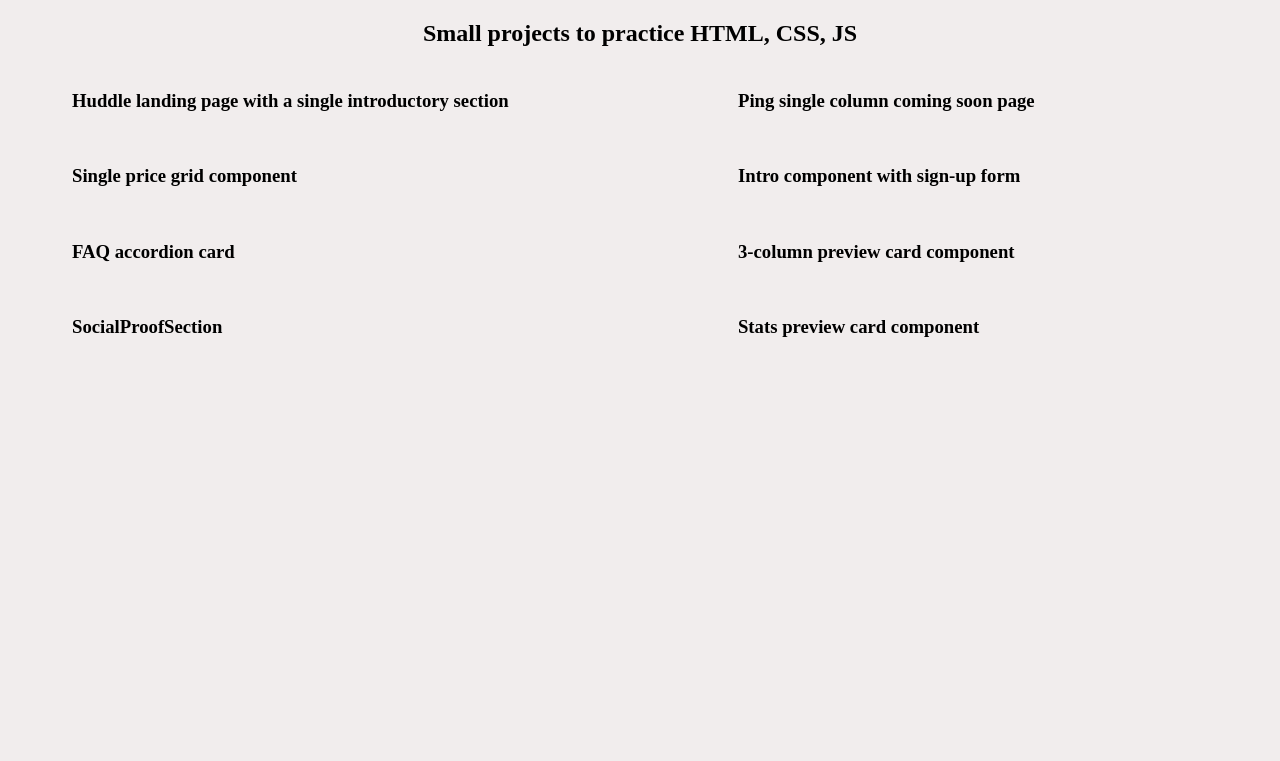
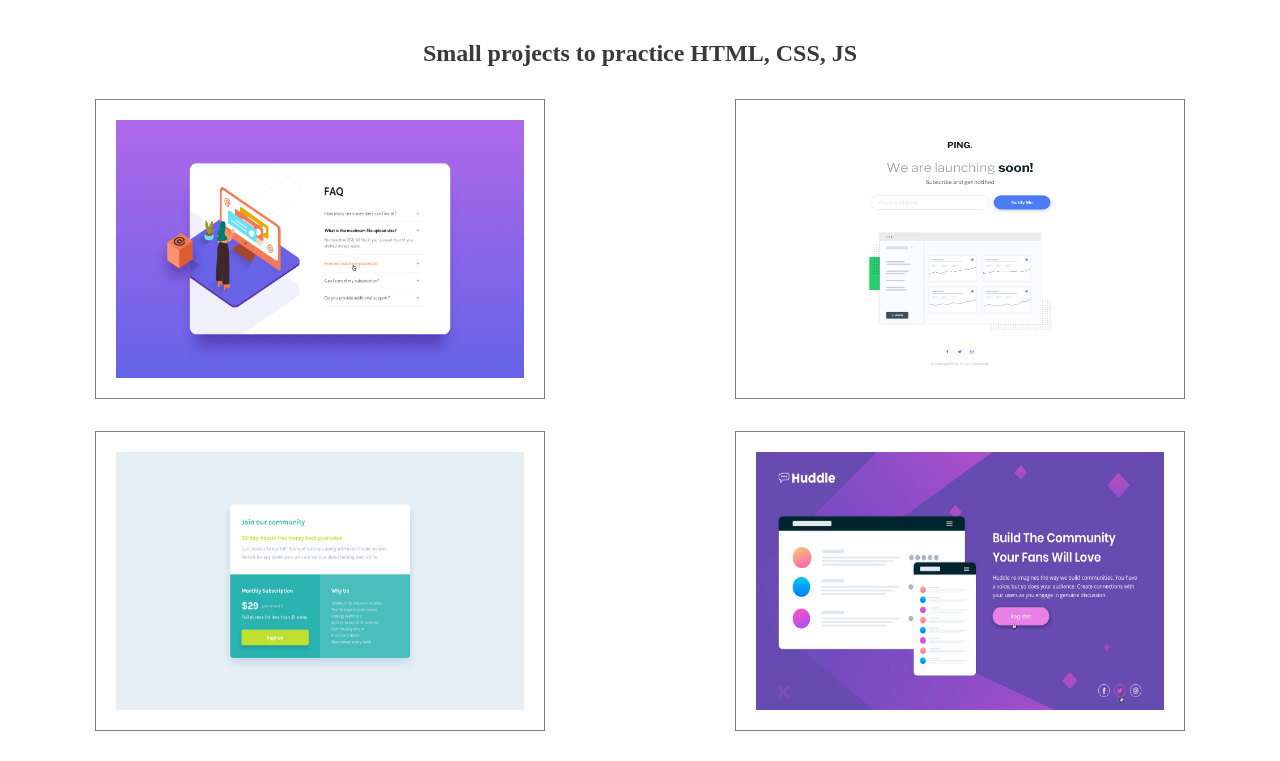
Before and after one commit to Dina2703/css_small-projects, a React (Create React App) app: page / in a window 1280 px wide. Shown: the top 761 px of the page. Built offline with nearby package versions, Linux system fonts and the light colour scheme.

Commit message:
added react-router-dom and clickable project images in the main page

```diff
--- a/package.json
+++ b/package.json
@@ -8,6 +8,7 @@
     "@testing-library/user-event": "^13.5.0",
     "react": "^18.2.0",
     "react-dom": "^18.2.0",
+    "react-router-dom": "^6.8.0",
     "react-scripts": "5.0.1",
     "web-vitals": "^2.1.4"
   },
--- a/src/App.js
+++ b/src/App.js
@@ -1,44 +1,42 @@
+import {
+  createBrowserRouter,
+  createRoutesFromElements,
+  Route,
+  RouterProvider,
+} from "react-router-dom";
+
 import AccordionCard from "./components/AccordionCard";
 import ComingSoon from "./components/ComingSoon";
 import HuddlePage from "./components/HuddlePage";
+import Main from "./components/Main";
+import NotFound from "./components/NotFound";
 import PreviewCard from "./components/PreviewCard";
 import PriceGrid from "./components/PriceGrid";
 import SignUpForm from "./components/SignUpForm";
 import SocialProofSection from "./components/SocialProofSection";
 import StatsPreviewCard from "./components/StatsPreviewCard";
 
+const router = createBrowserRouter(
+  createRoutesFromElements(
+    <Route path="/" element={<Main />}>
+      {/*when path is "/" you can use just the boolean prop 'index' */}
+      <Route index element={<Main />} />
+      <Route path="accordion-card" element={<AccordionCard />} />
+      <Route path="coming-soon" element={<ComingSoon />} />
+      <Route path="huddle-landing-page" element={<HuddlePage />} />
+      <Route path="preview-card" element={<PreviewCard />} />
+      <Route path="price-grid" element={<PriceGrid />} />
+      <Route path="sign-up-form" element={<SignUpForm />} />
+      <Route path="social-section" element={<SocialProofSection />} />
+      <Route path="stats-preview-card" element={<StatsPreviewCard />} />
+
+      <Route path="*" element={<NotFound />} />
+    </Route>
+  )
+);
+
 function App() {
-  return (
-    <div className="app">
-      <h2>Small projects to practice HTML, CSS, JS</h2>
-      <ul>
-        <li>
-          <HuddlePage />
-        </li>
-        <li>
-          <ComingSoon />
-        </li>
-        <li>
-          <PriceGrid />
-        </li>
-        <li>
-          <SignUpForm />
-        </li>
-        <li>
-          <AccordionCard />
-        </li>
-        <li>
-          <PreviewCard />
-        </li>
-        <li>
-          <SocialProofSection />
-        </li>
-        <li>
-          <StatsPreviewCard />
-        </li>
-      </ul>
-    </div>
-  );
+  return <RouterProvider router={router} />;
 }
 
 export default App;
--- a/src/components/HuddlePage.js
+++ b/src/components/HuddlePage.js
@@ -2,7 +2,12 @@ import React from "react";
 
 function HuddlePage() {
   return (
-    <div>
+    <div id="huddle">
+      <div className="huddle-container">
+        <div>
+          <img src="../assets/huddle-landing/images/logo.svg" alt="" />
+        </div>
+      </div>
       <h3>Huddle landing page with a single introductory section</h3>
     </div>
   );
--- /dev/null
+++ b/src/components/Main.js
@@ -0,0 +1,71 @@
+import accordionImg from "../assets/accordion-card/design/active-states.jpg";
+import comingSoonImg from "../assets/coming-soon/design/desktop-design.jpg";
+import priceGridImg from "../assets/price-grid/design/desktop-design.jpg";
+import huddleImg from "../assets/huddle-landing/design/active-states.jpg";
+import previewCardImg from "../assets/preview-card/design/active-states.jpg";
+import signupFormImg from "../assets/sign-up/design/active-states.jpg";
+import socialImg from "../assets/social-section/design/desktop-design.jpg";
+import statsPreviewImg from "../assets/stats-preview/design/desktop-design.jpg";
+import { Link } from "react-router-dom";
+
+const images = [
+  {
+    img: accordionImg,
+    id: 1,
+    path: "accordion-card",
+  },
+  {
+    img: comingSoonImg,
+    id: 2,
+    path: "coming-soon",
+  },
+  {
+    img: priceGridImg,
+    id: 3,
+    path: "price-grid",
+  },
+  {
+    img: huddleImg,
+    id: 4,
+    path: "huddle-landing-page",
+  },
+  {
+    img: previewCardImg,
+    id: 5,
+    path: "preview-card",
+  },
+  {
+    img: socialImg,
+    id: 7,
+    path: "social-section",
+  },
+  {
+    img: statsPreviewImg,
+    id: 8,
+    path: "stats-preview-card",
+  },
+  {
+    img: signupFormImg,
+    id: 9,
+    path: "sign-up-form",
+  },
+];
+
+function Main() {
+  return (
+    <div className="app">
+      <h2 className="title">Small projects to practice HTML, CSS, JS</h2>
+      <ul>
+        {images.map((each) => (
+          <li key={each.id}>
+            <Link to={each.path}>
+              <img src={each.img} alt="project name" />
+            </Link>
+          </li>
+        ))}
+      </ul>
+    </div>
+  );
+}
+
+export default Main;
--- /dev/null
+++ b/src/components/NotFound.js
@@ -0,0 +1,20 @@
+import React from "react";
+import { Link } from "react-router-dom";
+
+function NotFound() {
+  return (
+    <div>
+      <h2>Page not found!</h2>
+      <p>
+        Lorem ipsum dolor sit amet consectetur adipisicing elit. Ut assumenda
+        commodi distinctio cumque eligendi, inventore ullam necessitatibus in
+        nobis autem.
+      </p>
+      <p>
+        Go to the <Link to="/">Homepage</Link>
+      </p>
+    </div>
+  );
+}
+
+export default NotFound;
--- a/src/index.css
+++ b/src/index.css
@@ -1,14 +1,39 @@
 body {
-  background-color: rgb(241, 237, 237);
+  background-color: #fff;
+  width: 100vw;
+  overflow-x: hidden;
+  margin: 0;
 }
 
-a {
-  text-decoration: none;
-  color: black;
+* {
+  margin: 0;
+  padding: 0;
+  box-sizing: border-box;
+}
+.app {
+  width: 100%;
+  margin: 2rem auto;
+}
+
+.title {
+  padding: 0.5rem;
+  color: rgb(58, 57, 57);
+  text-align: center;
+  margin: 1.5rem;
 }
 
 ul li {
   list-style-type: none;
+  width: 450px;
+  height: 300px;
+  border: 1px solid gray;
+  margin: auto;
+  padding: 20px;
+}
+
+img {
+  width: 100%;
+  height: 100%;
 }
 
 .app > h2 {
@@ -18,12 +43,19 @@ ul li {
 .app > ul {
   display: grid;
   grid-template-columns: auto auto;
-  margin: 1.5rem;
-  gap: 1rem;
+  row-gap: 2rem;
 }
 
-@media screen and (max-width: 800px) {
+@media screen and (max-width: 1050px) {
+  .app {
+    width: 600px;
+  }
   .app > ul {
     grid-template-columns: auto;
   }
+
+  .title {
+    font-size: 1.2rem;
+    padding: 0 20px;
+  }
 }
```
Also changed, not shown: 1 other file (tests, documents, lock files or other folders).
